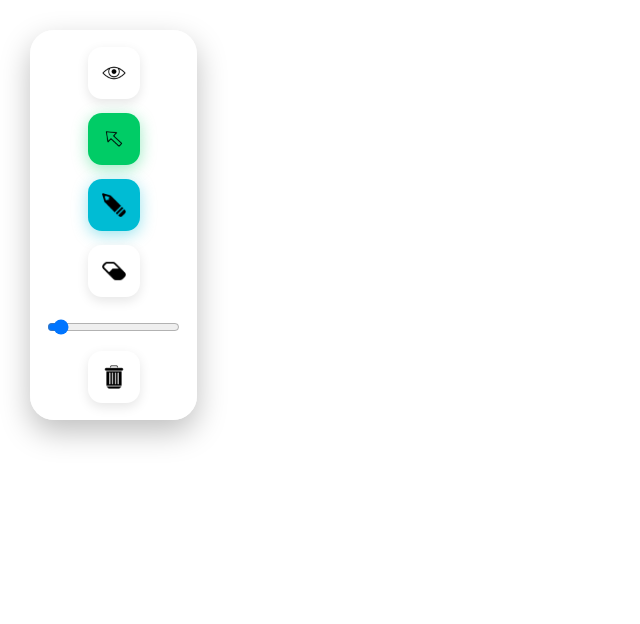
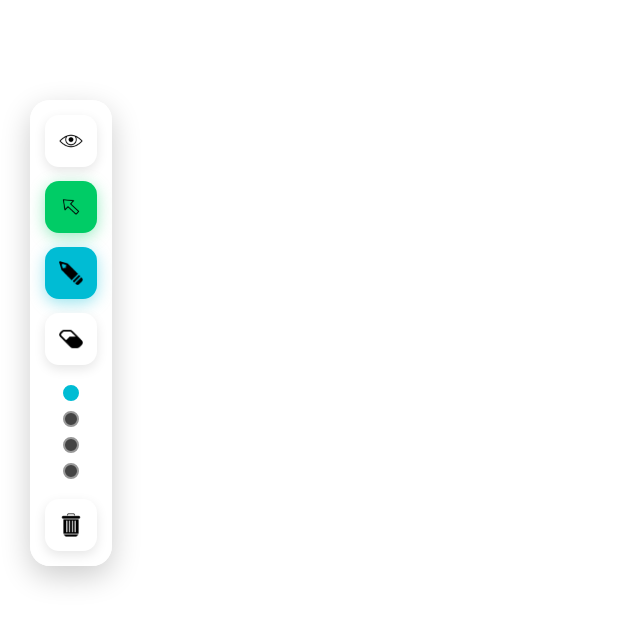
Before and after one commit to Sontara444/EpicPenTool, an Electron app: page src/index.html in a window 1280 px wide. Shown: the whole page, without its empty margins (0-640 px from the left). Drawn offline with Linux system fonts and the light colour scheme.

Commit message:
add thickness

```diff
--- a/src/index.html
+++ b/src/index.html
@@ -9,47 +9,33 @@
   <body>
     <canvas id="canvas"></canvas>
 
+    <!-- 👁️ Eye Toggle Button (now part of toolbar) -->
     <div class="toolbar" id="toolbar">
-      <!-- Eye / Hamburger Button at the top of toolbar -->
-      <button
-        id="hamburgerToggle"
-        class="tool-button"
-        title="Show/Hide Tools"
-      >
-        <img
-          id="eyeIcon"
-          src="./scripts/images/eye.png"
-          alt="Toggle Visibility"
-        />
+      <button id="hamburgerToggle" class="tool-button" title="Toggle Toolbar">
+        <img src="./scripts/images/eye.png" alt="Eye Toggle" />
       </button>
-
       <button id="toggleBtn" class="tool-button toggle-on" title="Toggle Mode">
         <img src="./scripts/images/arrow.png" alt="Toggle" />
       </button>
-
       <button id="pencilBtn" class="tool-button active" title="Pencil">
         <img src="./scripts/images/pencil.png" alt="Pencil" />
       </button>
-
       <button id="eraserBtn" class="tool-button" title="Eraser">
         <img src="./scripts/images/eraser.png" alt="Eraser" />
       </button>
 
-      <input
-        type="range"
-        id="thicknessSlider"
-        min="1"
-        max="20"
-        value="2"
-        title="Thickness"
-      />
+      <div class="thickness-options">
+        <button class="thickness-dot" data-size="2" title="Thin"></button>
+        <button class="thickness-dot" data-size="4" title="Medium"></button>
+        <button class="thickness-dot" data-size="8" title="Thick"></button>
+        <button class="thickness-dot" data-size="14" title="Extra Thick"></button>
+      </div>
 
       <button id="clearBtn" class="tool-button" title="Clear">
         <img src="./scripts/images/clear.png" alt="Clear" />
       </button>
     </div>
 
-
     <script type="module" src="./scripts/renderer.js"></script>
   </body>
 </html>
--- a/src/scripts/renderer.js
+++ b/src/scripts/renderer.js
@@ -16,8 +16,9 @@ document.addEventListener('DOMContentLoaded', () => {
   const pencilBtn = document.getElementById('pencilBtn');
   const eraserBtn = document.getElementById('eraserBtn');
   const clearBtn = document.getElementById('clearBtn');
-  const thicknessSlider = document.getElementById('thicknessSlider');
   const toolButtons = document.querySelectorAll('.tool-button');
+  const thicknessWrapper = document.querySelector('.thickness-wrapper');
+  const thicknessDots = document.querySelectorAll('.thickness-dot');
 
   let drawHandlers = setupDrawCanvas(canvas, elements, pencilThickness);
   let eraseHandlers = setupEraseCanvas(canvas, elements, drawHandlers.redraw);
@@ -48,14 +49,18 @@ document.addEventListener('DOMContentLoaded', () => {
     drawHandlers.clearCanvas();
   });
 
-  thicknessSlider.addEventListener('input', (e) => {
-    pencilThickness = parseInt(e.target.value, 10);
+  thicknessDots.forEach(dot => {
+    dot.addEventListener('click', () => {
+      pencilThickness = parseInt(dot.dataset.size, 10);
+      thicknessDots.forEach(d => d.classList.remove('selected'));
+      dot.classList.add('selected');
       if (currentTool === 'pencil') {
         drawHandlers = setupDrawCanvas(canvas, elements, pencilThickness);
       }
     });
+  });
 
-  // 🟢🔴 Toggle drawing mode
+  // 🌟 Toggle drawing mode
   setupToggleDrawing(toggleBtn, canvas, () => drawingEnabled, (val) => {
     drawingEnabled = val;
     if (drawingEnabled) {
@@ -66,13 +71,14 @@ document.addEventListener('DOMContentLoaded', () => {
   });
 
   setActiveTool(currentTool);
+  document.querySelector('.thickness-dot[data-size="2"]').classList.add('selected');
 
-  // 🖱️ Draggable Toolbar
+  // 🔱 Draggable Toolbar
   const toolbar = document.getElementById('toolbar');
   let isDragging = false, offsetX = 0, offsetY = 0;
 
   toolbar.addEventListener('mousedown', (e) => {
-    if (!e.target.closest('button') && e.target !== thicknessSlider) {
+    if (!e.target.closest('button') && !e.target.closest('.thickness-wrapper')) {
       isDragging = true;
       offsetX = e.clientX - toolbar.offsetLeft;
       offsetY = e.clientY - toolbar.offsetTop;
@@ -100,8 +106,10 @@ document.addEventListener('DOMContentLoaded', () => {
   hamburgerBtn.addEventListener('click', () => {
     toolbarVisible = !toolbarVisible;
     toolbar.style.display = toolbarVisible ? 'flex' : 'none';
+    if (eyeIcon) {
       eyeIcon.src = toolbarVisible
         ? './scripts/images/eye.png'
         : './scripts/images/close.png';
+    }
   });
 });
--- a/src/styles.css
+++ b/src/styles.css
@@ -1,8 +1,3 @@
-:root {
-  --white-glass: #ffffffcc;
-  --glass-border: rgba(255, 255, 255, 0.4);
-}
-
 body {
   margin: 0;
   padding: 0;
@@ -31,24 +26,22 @@ canvas.disabled {
 
 .toolbar {
   position: fixed;
-  top: 30px;
+  top: 100px;
   left: 30px;
   display: flex;
   flex-direction: column;
-  align-items: center;
   gap: 14px;
-  background-color: var(--white-glass);
-  padding: 16px;
-  border-radius: 24px;
-  box-shadow: 0 12px 30px rgba(0, 0, 0, 0.25);
+  background-color: #ffffffcc;
+  padding: 14px;
+  border-radius: 20px;
+  box-shadow: 0 10px 30px rgba(0, 0, 0, 0.2);
   z-index: 9999;
+  cursor: grab;
   user-select: none;
-  backdrop-filter: blur(14px) saturate(180%);
-  border: 1px solid var(--glass-border);
-  cursor: grab;
+  backdrop-filter: blur(12px);
+  border: 1px solid rgba(255, 255, 255, 0.4);
 }
 
-/* Tool Buttons */
 .tool-button {
   width: 52px;
   height: 52px;
@@ -94,9 +87,30 @@ canvas.disabled {
   box-shadow: 0 4px 16px rgba(255, 68, 68, 0.4);
 }
 
-/* Thickness slider styling */
-#thicknessSlider {
-  width: 100%;
-  margin-top: 8px;
+.thickness-options {
+  display: flex;
+  flex-direction: column;
+  align-items: center;
+  gap: 10px;
+  margin: 6px 0;
+}
+
+.thickness-dot {
+  width: 16px;
+  height: 16px;
+  border-radius: 50%;
+  border: 2px solid #999;
+  background-color: #444;
   cursor: pointer;
+  transition: transform 0.2s ease, background-color 0.2s ease;
 }
+
+.thickness-dot:hover {
+  background-color: #000;
+  transform: scale(1.2);
+}
+
+.thickness-dot.selected {
+  border-color: #00bcd4;
+  background-color: #00bcd4;
+}
```
Lines whose indentation alone changed are shown as unchanged.
